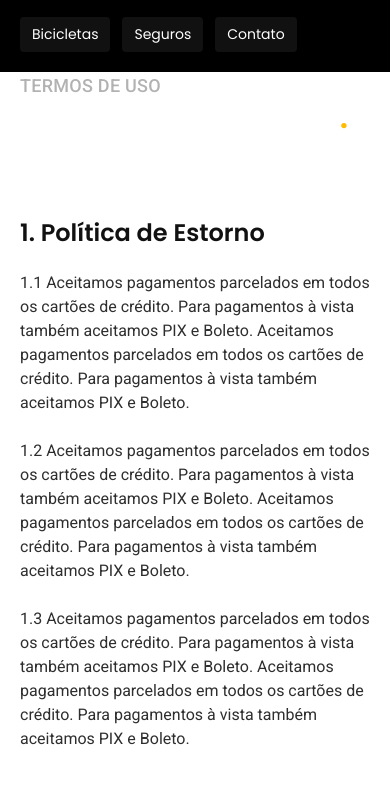
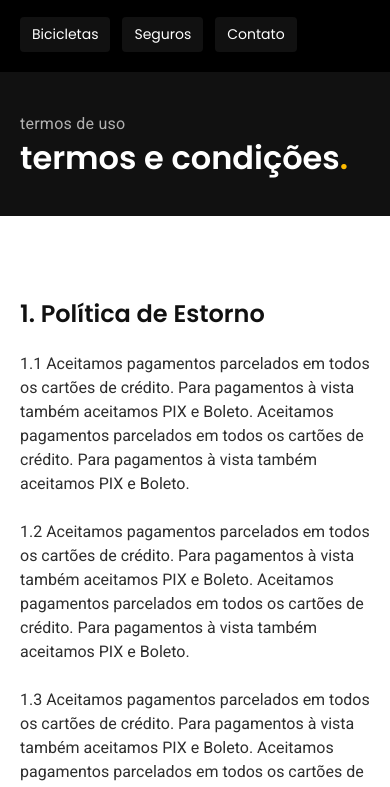
Before and after one commit to danielmarianofront/projetos_bikcraft, a plain HTML site: page termos.html in a window 390 px wide. Shown: the part 55-842 px from the top of the page. Drawn offline with Linux system fonts and the light colour scheme.

Commit message:
Update componentes.css
1019 Termos

```diff
--- a/css/utilidades/componentes.css
+++ b/css/utilidades/componentes.css
@@ -61,3 +61,26 @@
   width: 43%;
   color: var(--cor-0);
 }
+
+/* titulo internas */
+.titulo-bg {
+  padding-top: 60px;
+  padding-bottom: 60px;
+  background-color: var(--cor-11);
+}
+
+.titulo p {
+  margin-bottom: 4px;
+}
+
+@media (max-width: 800px) {
+  .titulo-bg {
+    padding-top: 40px;
+    padding-bottom: 40px;
+  }
+  .titulo p {
+    font-size: 1rem;
+    text-transform: lowercase;
+    font-weight: 400;
+  }
+}
```
